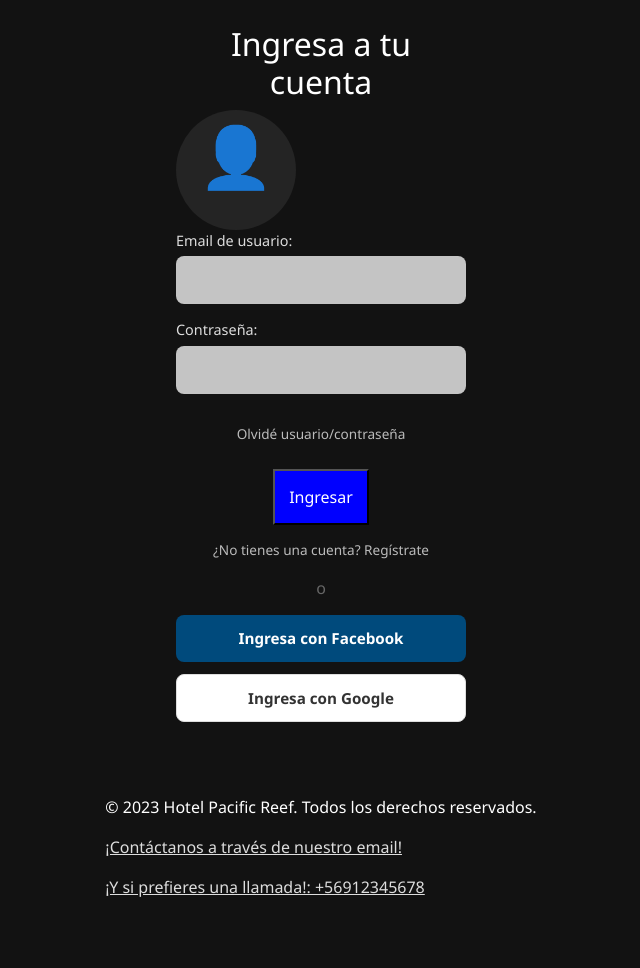
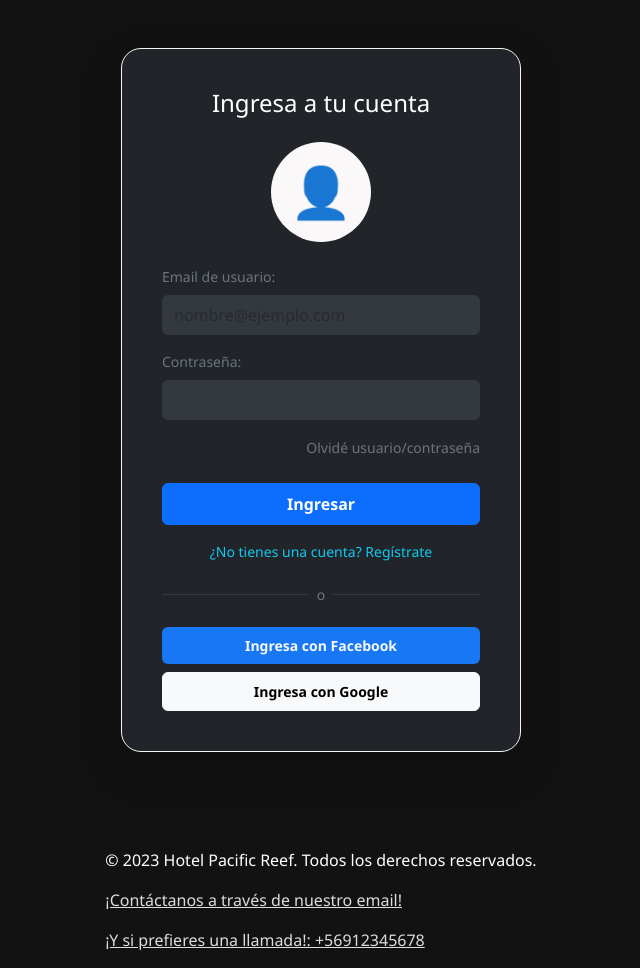
Before and after one commit to FelipeSalin/Sistema-de-Reserva-Hoteleria, a Django app: page / in a window 1280 px wide. Shown: the whole page, without its empty margins (319-959 px from the left). Before the commit the page ends 897 px from the top, so only its background shows below. Run offline with Django 5.2, Linux system fonts and the light colour scheme.

Commit message:
se agrega url de login -registro reserva

```diff
--- a/hotel_app/core/templates/login.html
+++ b/hotel_app/core/templates/login.html
@@ -1,3 +1,5 @@
+{% load static %}
+
 <!DOCTYPE html>
 <html lang="es">
 
@@ -8,40 +10,71 @@
     <!-- Conectamos el archivo CSS -->
     <link href="https://cdn.jsdelivr.net/npm/bootstrap@5.3.8/dist/css/bootstrap.min.css" rel="stylesheet"
         integrity="sha384-sRIl4kxILFvY47J16cr9ZwB07vP4J8+LH7qKQnuqkuIAvNWLzeN8tE5YBujZqJLB" crossorigin="anonymous">
-    <link rel="stylesheet" href="/css/styles.css" />
+    <link rel="stylesheet" href="{% static 'css/styles.css' %}"/>
 </head>
 
 <body>
 
-    <div class="login-card">
-        <h2>Ingresa a tu cuenta</h2>
+    <div class="container d-flex justify-content-center align-items-center vh-100">
+        <!-- Tarjeta Principal -->
+        <div class="card bg-dark text-white p-4 shadow-lg"
+            style="width: 100%; max-width: 400px; border-radius: 20px; border: 1px solid #f8f3f3;">
 
-        <!-- Icono circular de usuario -->
-        <div class="avatar">👤</div>
+            <div class="card-body text-center">
+                <h2 class="card-title h4 mb-4">Ingresa a tu cuenta</h2>
 
-        <form id="loginForm">
-            <label for="correo">Email de usuario:</label>
-            <input type="text" id="correo" required>
+                <!-- Avatar circular (mantenemos tu clase o usamos utilidades) -->
+                <div class="avatar mx-auto mb-4 d-flex align-items-center justify-content-center"
+                    style="width: 100px; height: 100px; background-color: #faf8f8; border-radius: 50%; font-size: 50px;">
+                    👤
+                </div>
 
-            <label for="password">Contraseña:</label>
-            <input type="password" id="password" required>
+                <form id="loginForm">
+                    <!-- Campo Email -->
+                    <div class="mb-3 text-start">
+                        <label for="correo" class="form-label small text-secondary">Email de usuario:</label>
+                        <input type="email" class="form-control bg-secondary bg-opacity-25 text-white border-0 py-2"
+                            id="correo" placeholder="nombre@ejemplo.com" required>
+                    </div>
 
-            <a href="#" class="links">Olvidé usuario/contraseña</a>
+                    <!-- Campo Password -->
+                    <div class="mb-2 text-start">
+                        <label for="password" class="form-label small text-secondary">Contraseña:</label>
+                        <input type="password" class="form-control bg-secondary bg-opacity-25 text-white border-0 py-2"
+                            id="password" required>
+                    </div>
 
-            <button type="button" class="btn-ingresar" onclick="login()">Ingresar</button>
-        </form>
+                    <!-- Link Olvidé -->
+                    <div class="text-end mb-4">
+                        <a href="#" class="text-decoration-none small text-secondary">Olvidé usuario/contraseña</a>
+                    </div>
 
-        <a href="registro.html" class="links">¿No tienes una cuenta? Regístrate</a>
+                    <!-- Botón Ingresar -->
+                    <button type="button" class="btn btn-primary w-100 fw-bold py-2 mb-3" onclick="login()">
+                        Ingresar
+                    </button>
+                </form>
 
-        <p style="margin: 15px 0; color: #666;">o</p>
+                <a href="registro.html" class="text-decoration-none small text-info d-block mb-3">¿No tienes una cuenta?
+                    Regístrate</a>
 
-        <button class="social-btn facebook">
-            <span>Ingresa con Facebook</span>
-        </button>
+                <div class="d-flex align-items-center my-3">
+                    <hr class="flex-grow-1 text-secondary">
+                    <span class="mx-2 small text-secondary">o</span>
+                    <hr class="flex-grow-1 text-secondary">
+                </div>
 
-        <button class="social-btn google">
-            <span>Ingresa con Google</span>
-        </button>
+                <!-- Botones Sociales -->
+                <button class="btn btn-outline-light w-100 mb-2 d-flex align-items-center justify-content-center py-2"
+                    style="background-color: #1877F2; border: none;">
+                    <span class="small fw-bold">Ingresa con Facebook</span>
+                </button>
+
+                <button class="btn btn-light w-100 d-flex align-items-center justify-content-center py-2">
+                    <span class="small fw-bold">Ingresa con Google</span>
+                </button>
+            </div>
+        </div>
     </div>
 
     <script>
--- a/hotel_app/core/templates/registro.html
+++ b/hotel_app/core/templates/registro.html
@@ -1,3 +1,5 @@
+{% load static %}
+
 <!DOCTYPE html>
 <html lang="es">
 
@@ -7,7 +9,7 @@
     <title>Registro - Hotel App</title>
     <link href="https://cdn.jsdelivr.net/npm/bootstrap@5.3.8/dist/css/bootstrap.min.css" rel="stylesheet"
         integrity="sha384-sRIl4kxILFvY47J16cr9ZwB07vP4J8+LH7qKQnuqkuIAvNWLzeN8tE5YBujZqJLB" crossorigin="anonymous">
-    <link rel="stylesheet" href="css/styles.css"/>
+    <link rel="stylesheet" href="{% static 'css/styles.css' %}"/>
 </head>
 
 <body>
@@ -49,6 +51,8 @@
         <a href="login.html" class="links">¿Ya tienes una cuenta? Ingresa acá</a>
     </div>
 
+    class="nav-item"><a class="nav-link" href="{% url 'registro' %}">login</a>
+
     <script>
         function registrar() {
             fetch("http://localhost:3000/cliente", {
--- a/hotel_app/core/views.py
+++ b/hotel_app/core/views.py
@@ -3,3 +3,11 @@ from django.shortcuts import render
 # Create your views here.
 def login_estatico(request):
     return render(request, 'login.html')
+
+#vista de registro
+def registro(request):
+    return render(request, 'registro.html')
+
+#vista de reserva
+def reserva(request):
+    return render(request, 'reserva.html')
--- a/hotel_app/hotel_app/urls.py
+++ b/hotel_app/hotel_app/urls.py
@@ -17,9 +17,11 @@ Including another URLconf
 from django.contrib import admin
 from django.urls import path
 
-from core.views import login_estatico
+from core.views import login_estatico, registro, reserva
 
 urlpatterns = [
     #path('admin/', admin.site.urls),
     path("", login_estatico, name="login"),
+    path("", registro, name="registro"),
+    path("", reserva, name="reserva"),
 ]
```
Also changed, not shown: hotel_app/core/templates/reserva.html (+8 -8 lines).
